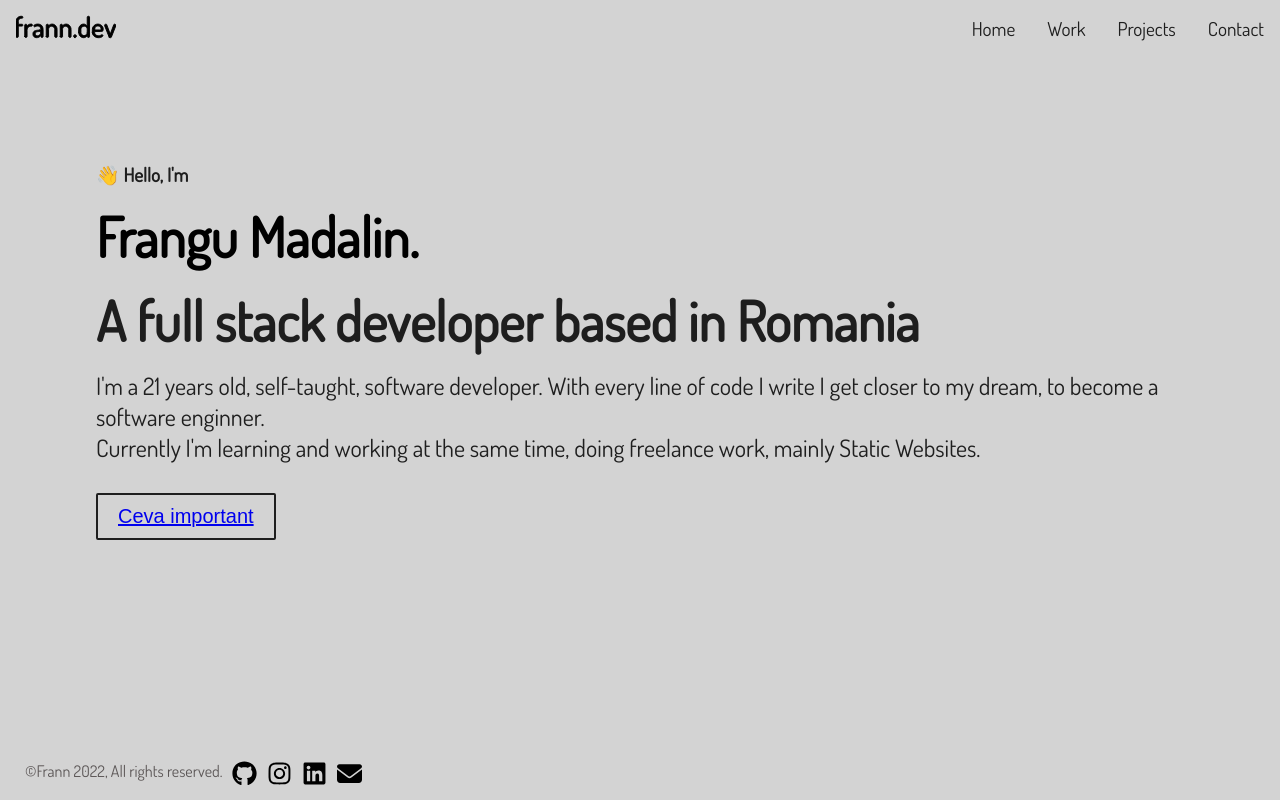
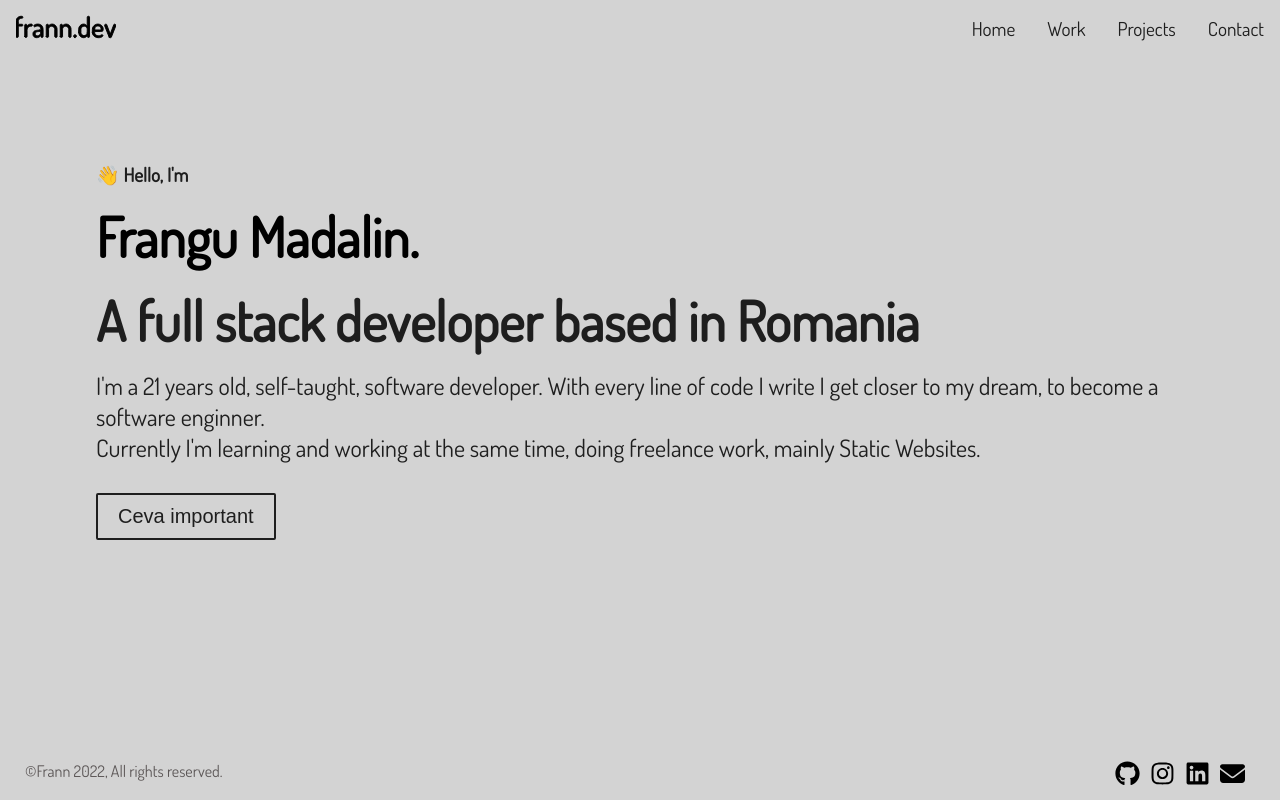
Before and after one commit to xFrann/franndev, a React (Create React App) app: page / in a window 1280 px wide. Built offline with nearby package versions, Linux system fonts and the light colour scheme.

Commit message:
fixed footer error by mistake

```diff
--- a/src/containers/Footer.js
+++ b/src/containers/Footer.js
@@ -10,7 +10,7 @@ import mail from '../images/mail.svg';
 export default function Footer(){
 
     return(
-        <div  className="bottom-position" >
+        <div  className="bottom-position width-100" >
             <div className="margin-container" id="footer">
 
             <a className="color-grey">©Frann 2022, All rights reserved.</a>
--- a/src/css/Footer.css
+++ b/src/css/Footer.css
@@ -6,11 +6,15 @@ body,html{
 
 }
 
-/* asta tot anuleaza flex ul si de la child divs, give it a look*/
+
 .bottom-position{
-   position:absolute;
+   position:fixed;
    bottom: 0px;
+   background-color: #d3d3d3;
 
+}
+.width-100{
+    width: 100%;
 }
 #footer{
     display: flex;
--- a/src/css/HomeSorin.css
+++ b/src/css/HomeSorin.css
@@ -1,10 +1,12 @@
 body,html{
     background-color: #d3d3d3;
     color: #1e1e1e;
+    margin: 0px;
+    padding: 0px;
 
 }
 .button-style{
-    background-color: #000000; /* Green */
+    background-color: #1e1e1e;
     border: none;
     padding: 10px 20px;
     text-align: center;
@@ -28,7 +30,11 @@ body,html{
 .class-h4{
     font-size:19px;
 }
-
+.no-text-decoration{
+    list-style-type: none;
+    text-decoration: none;
+    color: #1e1e1e;
+}
 
          /* Mobile */
 @media only screen and (min-width:0px) and (max-width: 500px)  {
```
Also changed, not shown: src/chat.txt.
